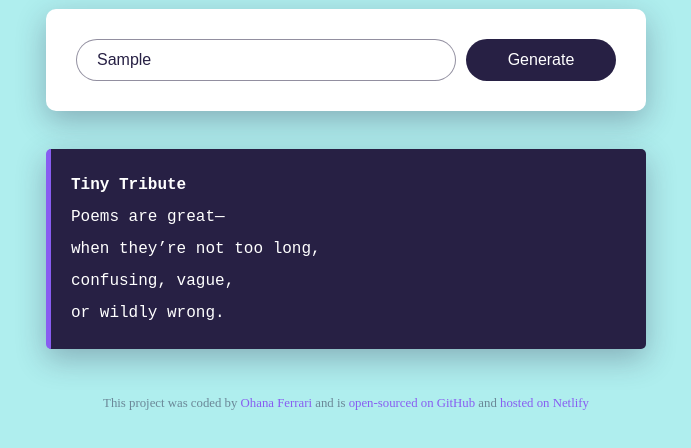
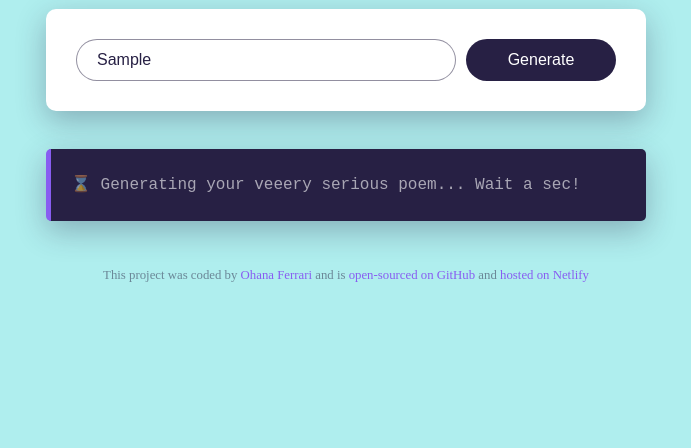
Before and after one commit to ohanaferrari/Poem-generator, a plain HTML site: page index.html in a window 1280 px wide. Both pictures are taken after typing "Sample" into the empty fields and a click on the button "Generate". Shown: the part 108-556 px from the top of the page, without its empty margins (294-985 px from the left). Drawn offline with nearby package versions, Linux system fonts and the light colour scheme; no server answers.

Commit message:
final touches

```diff
--- a/src/script.js
+++ b/src/script.js
@@ -14,9 +14,12 @@ function generatePoem(event) {
 
   let input = document.querySelector(".input-text");
   let apiKey = "at320d4o2fcf70104aac4f08799bd0b0";
-  let prompt = `Generate a funny very short sarcastic poem about ${input.value}, please. Make sure to add <br /> at the end of each line, except the last.`;
+  let prompt = `Generate a funny very short sarcastic poem about ${input.value}, please. Make sure to add <br /> at the end of each line - EXCEPT the last one.`;
   let apiUrl = `https://api.shecodes.io/ai/v1/generate?prompt=${prompt}&key=${apiKey}`;
 
+  let poemElement = document.querySelector(".poem");
+  poemElement.classList.remove("hidden");
+  poemElement.innerHTML = `<div class="generating">⌛ Generating your veeery serious poem... Wait a sec!</div>`;
   axios.get(apiUrl).then(displayPoem);
 }
 
--- a/src/style.css
+++ b/src/style.css
@@ -72,3 +72,13 @@ footer {
     font-size: 0.8em;
     color: rgba(39, 33, 66, 0.5);
 }
+
+.generating {
+    animation: blink-animation 1s steps(5, start) infinite;
+}
+
+@-webkit-keyframes blink-animation {
+    0% { opacity: 1; }
+    50% { opacity: 0; }
+    100% { opacity: 1; }
+}
```
